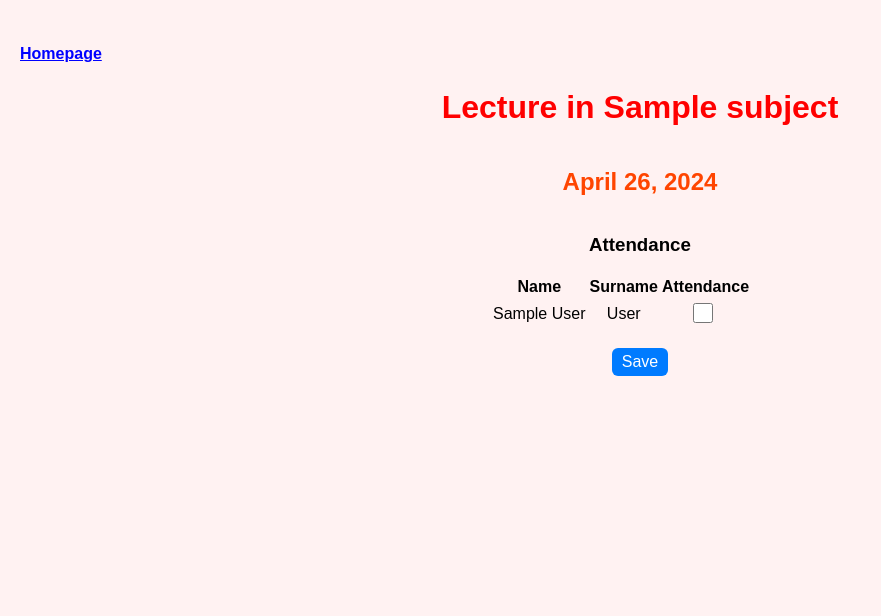
After one commit to irakliskhirtladze/LMS, a Django app: page /academy/lecture/1/ in a window 1280 px wide. The commit adds this page. Shown: the top 616 px of the page, without its empty margins (0-881 px from the left). Run offline with Django 5.2, Linux system fonts and the light colour scheme; a user stored in the database is signed in; tables that the repository leaves empty hold one stand-in row (values such as "Sample post").

Commit message:
Added lecture model, with attendance relationship. Modified html lor lecture page and added view to save lecture's attendance

```diff
--- a/academy/models.py
+++ b/academy/models.py
@@ -39,6 +39,47 @@ class Subject(models.Model):
         return self.name
 
 
+class Lecturer(models.Model):
+    user = models.OneToOneField(CustomUser, on_delete=models.CASCADE, primary_key=True, verbose_name=_('User'))
+    name = models.CharField(max_length=200, verbose_name=_('Lecturer name'))
+    surname = models.CharField(max_length=200, verbose_name=_('Lecturer surname'))
+
+    class Meta:
+        verbose_name = _('Lecturer')
+        verbose_name_plural = _('Lecturers')
+
+    def __str__(self):
+        return f'{self.name} {self.surname}'
+
+
+class Student(models.Model):
+    user = models.OneToOneField(CustomUser, on_delete=models.CASCADE, primary_key=True, verbose_name=_('User'))
+    name = models.CharField(max_length=200, verbose_name=_('Student name'))
+    surname = models.CharField(max_length=200, verbose_name=_('Student surname'))
+
+    faculty = models.ForeignKey('Faculty', on_delete=models.CASCADE, verbose_name=_('Faculty'))
+
+    class Meta:
+        verbose_name = _('Student')
+        verbose_name_plural = _('Students')
+
+    def __str__(self):
+        return f'{self.name} {self.surname}'
+
+
+class Lecture(models.Model):
+    date = models.DateField(auto_now_add=True, verbose_name=_('Date'))
+    subject = models.ForeignKey('Subject', on_delete=models.CASCADE, verbose_name=_('Subject'))
+    student = models.ManyToManyField('Student', verbose_name=_('Students'))
+
+    class Meta:
+        verbose_name = _('Lecture')
+        verbose_name_plural = _('Lectures')
+
+    def __str__(self):
+        return f'{self.date} - {self.subject}'
+
+
 class Assignment(models.Model):
     description = models.TextField(verbose_name=_('Description'))
     deadline = models.DateTimeField(verbose_name=_('Deadline'))
@@ -66,31 +107,3 @@ class AssignmentSubmission(models.Model):
 
     def __str__(self):
         return f'Submission by {self.student.name} {self.student.surname}'
-
-
-class Lecturer(models.Model):
-    user = models.OneToOneField(CustomUser, on_delete=models.CASCADE, primary_key=True, verbose_name=_('User'))
-    name = models.CharField(max_length=200, verbose_name=_('Lecturer name'))
-    surname = models.CharField(max_length=200, verbose_name=_('Lecturer surname'))
-
-    class Meta:
-        verbose_name = _('Lecturer')
-        verbose_name_plural = _('Lecturers')
-
-    def __str__(self):
-        return f'{self.name} {self.surname}'
-
-
-class Student(models.Model):
-    user = models.OneToOneField(CustomUser, on_delete=models.CASCADE, primary_key=True, verbose_name=_('User'))
-    name = models.CharField(max_length=200, verbose_name=_('Student name'))
-    surname = models.CharField(max_length=200, verbose_name=_('Student surname'))
-
-    faculty = models.ForeignKey('Faculty', on_delete=models.CASCADE, verbose_name=_('Faculty'))
-
-    class Meta:
-        verbose_name = _('Student')
-        verbose_name_plural = _('Students')
-
-    def __str__(self):
-        return f'{self.name} {self.surname}'
--- a/academy/urls.py
+++ b/academy/urls.py
@@ -1,19 +1,20 @@
 from django.urls import path
 from django.contrib.auth.decorators import login_required
-from academy.views import show_home_page, SubjectDetailsView, choose_subject, remove_subject, show_assignment_page, add_assignment,\
-    DeleteAssignmentView, StudentsListView, submit_assignment
+from academy.views import show_home_page, SubjectDetailsView, choose_subject, remove_subject, show_assignment_page,\
+    add_assignment, DeleteAssignmentView, StudentsListView, submit_assignment, save_attendance
 
 
 urlpatterns = [
     path('home', show_home_page, name='home'),
     path('choose_subject/<int:subject_id>', login_required(choose_subject), name='choose_subject'),
     path('remove_subject/<int:subject_id>', login_required(remove_subject), name='remove_subject'),
+    path('lecture/<int:pk>/', login_required(StudentsListView.as_view()), name='lecture'),
+    path('save-attendance/<int:subject_id>', login_required(save_attendance), name='save_attendance'),
 
     path('subject_details/<int:pk>/', login_required(SubjectDetailsView.as_view()), name='subject_details'),
 
     path('assignment/<int:subject_id>', login_required(show_assignment_page), name='assignment'),
     path('add_assignment/<int:subject_id>', login_required(add_assignment), name='add_assignment'),
     path('delete_assignment/<int:pk>', login_required(DeleteAssignmentView.as_view()), name='delete_assignment'),
-    path('students/<int:pk>/', login_required(StudentsListView.as_view()), name='students'),
     path('submit_assignment/<int:assignment_id>/', login_required(submit_assignment), name='submit_assignment'),
 ]
--- a/academy/views.py
+++ b/academy/views.py
@@ -1,10 +1,9 @@
+from datetime import date
 from django.shortcuts import render, redirect, get_object_or_404
 from django.contrib import messages
 from academy.utils import get_user_role
-from academy.models import Subject
+from academy.models import Subject, Lecture, Assignment, AssignmentSubmission, Student
 from academy.forms import AssignmentForm, AssignmentSubmissionForm
-
-from academy.models import Assignment, AssignmentSubmission
 from django.urls import reverse_lazy
 from django.views.generic import ListView, DetailView
 from django.views.generic.edit import DeleteView
@@ -82,6 +81,40 @@ def remove_subject(request, subject_id):
         return redirect('home')
 
 
+class StudentsListView(ListView):
+    """Display list of students for a subject"""
+    model = Subject
+    template_name = 'academy/lecture.html'
+
+    def get_context_data(self, **kwargs):
+        context = super().get_context_data(**kwargs)
+        subject = Subject.objects.get(pk=self.kwargs['pk'])
+        context['subject'] = subject
+        context['students'] = subject.student.all()
+        context['subject_id'] = self.kwargs['pk']
+        context['date'] = date.today()
+        return context
+
+
+def save_attendance(request, subject_id):
+    if request.method == 'POST':
+        subject = get_object_or_404(Subject, pk=subject_id)
+        today = date.today()
+        selected_students_pks = request.POST.getlist('selected_students')
+        selected_students = Student.objects.filter(pk__in=selected_students_pks)
+
+        lecture_exists = Lecture.objects.filter(subject=subject, date=today).exists()
+
+        if not lecture_exists:  # Create a new lecture only if it doesn't exist
+            lecture = Lecture.objects.create(subject=subject, date=today)
+            lecture.student.set(selected_students)
+
+        return redirect('home')  # Redirect to home or any other URL
+    else:
+        # Handle GET request if needed
+        pass
+
+
 def show_assignment_page(request, subject_id):
     """Display assignment page"""
     user_role = get_user_role(request.user)[0]
@@ -142,22 +175,8 @@ class DeleteAssignmentView(DeleteView):
     success_url = reverse_lazy('home')
 
 
-class StudentsListView(ListView):
-    """Display list of students for a subject"""
-    model = Subject
-    template_name = 'academy/students.html'
-
-    def get_context_data(self, **kwargs):
-        context = super().get_context_data(**kwargs)
-        subject = Subject.objects.get(pk=self.kwargs['pk'])
-        context['subject'] = subject
-        context['students'] = subject.student.all()
-        return context
-
-
 def submit_assignment(request, assignment_id):
-    """Allow a student to submit an assignment with a file or text response.
-    It must be at least one of them, or both"""
+    """Allow a student to submit an assignment with a file or text response"""
     if request.method == 'POST':
         assignment = get_object_or_404(Assignment, pk=assignment_id)
         form = AssignmentSubmissionForm(request.POST, request.FILES)
--- /dev/null
+++ b/templates/academy/lecture.html
@@ -0,0 +1,42 @@
+{% extends "base.html" %}
+{% load static %}
+{% block title %}Lecture{% endblock title %}
+{% block content %}
+
+<p><a href="{% url 'home' %}">Homepage</a></p>
+
+<div class="header">
+    <h1>Lecture in {{ subject.name }}</h1>
+    <h2>{{ date }}</h2>
+</div>
+
+
+<!--Display students list and allow to save attendance-->
+<div class="container">
+    <h3>Attendance</h3>
+        <form method="post" action="{% url 'save_attendance' subject.pk %}">
+            {% csrf_token %}
+            <table class="table table-hover">
+                <thead>
+                    <tr>
+                        <th scope="col">Name</th>
+                        <th scope="col">Surname</th>
+                        <th scope="col">Attendance</th>
+                    </tr>
+                </thead>
+                <tbody>
+                    {% for student in students %}
+                    <tr>
+                        <td>{{ student.name }}</td>
+                        <td>{{ student.surname }}</td>
+                        <td><input type="checkbox" name="selected_students" value="{{ student.pk }}"></td>
+                    </tr>
+                    {% endfor %}
+                </tbody>
+            </table>
+            <br>
+            <button type="submit">Save</button>
+        </form>
+</div>
+
+{% endblock content %}
```
Also changed, not shown: academy/forms.py (+12 -2 lines), templates/academy/home.html (+5 -8 lines), templates/academy/students.html (deleted, +0 -25 lines).
